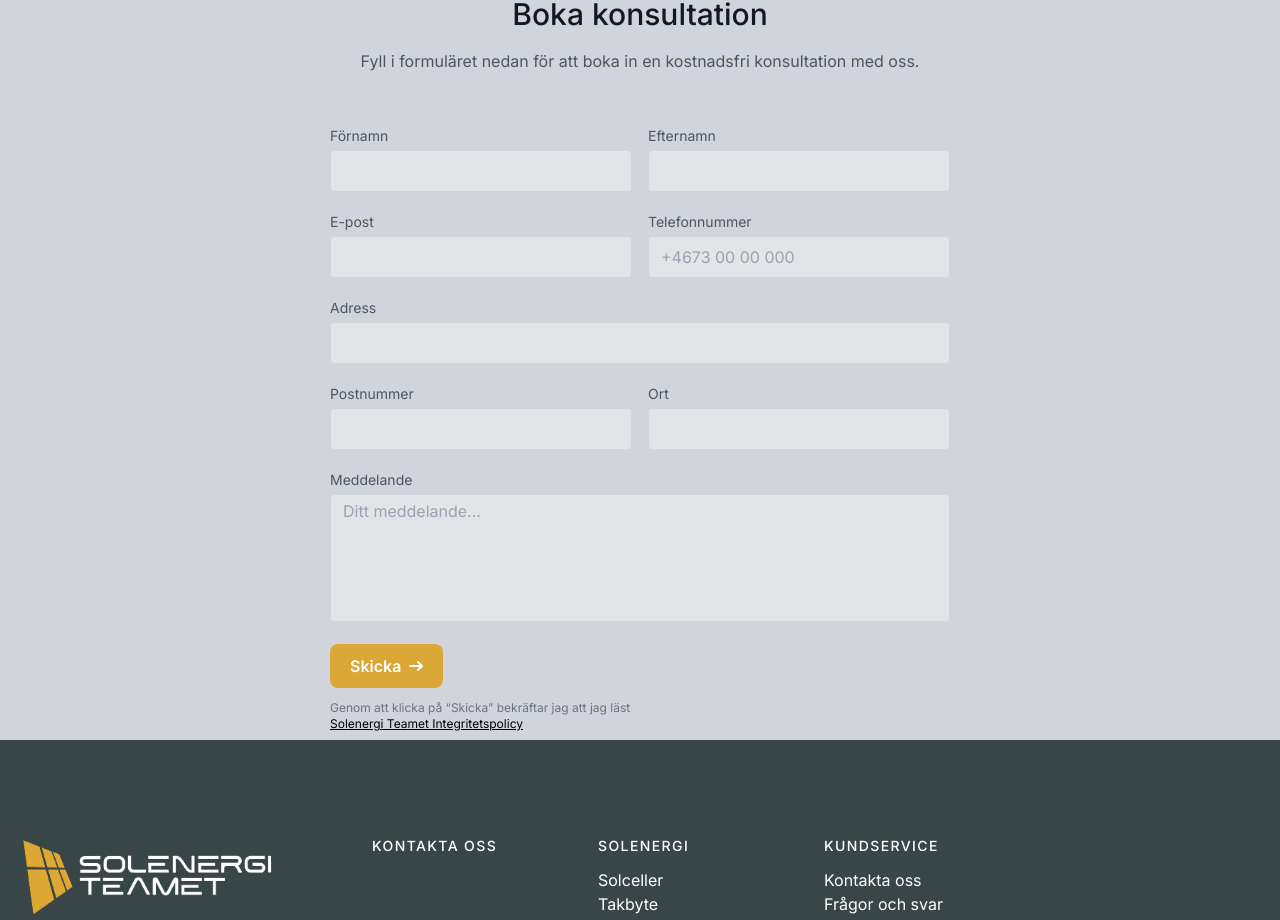
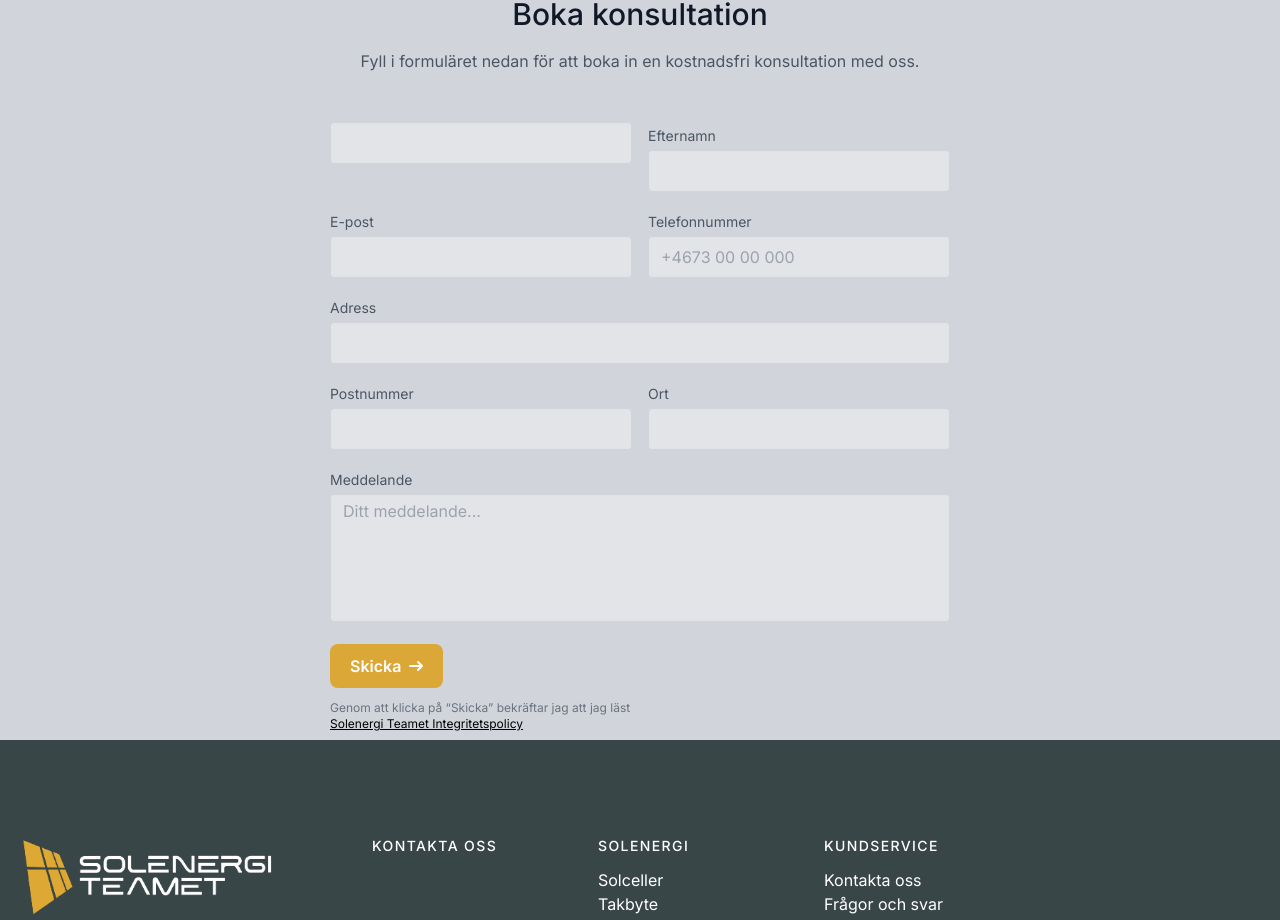
Before and after one commit to Jojaah12/solenergiteamet, a Next.js app: page / in a window 1280 px wide. Shown: the part 3193-4113 px from the top of the page. Built offline with nearby package versions, Linux system fonts and the light colour scheme.

Commit message:
register working

```diff
--- a/components/contactForm/Contact.tsx
+++ b/components/contactForm/Contact.tsx
@@ -128,11 +128,8 @@ const Contact = () => {
           <form onSubmit={handleSubmit(onSubmit)}>
             <div className="flex flex-wrap -m-2">
               <Input
-                id="firstName"
-                label="Förnamn"
+                register={register("firstName")}
                 placeholder=""
-                value={formValues.firstName}
-                onChange={handleChange}
                 error={errors.firstName}
                 errorMessage={!!errors.firstName ? errors.firstName : ""}
               />
--- a/components/contactForm/Input.tsx
+++ b/components/contactForm/Input.tsx
@@ -1,15 +1,21 @@
-interface InputProps {
-  id: string;
-  label: string;
-  placeholder: string;
-  value: string; // New prop for input value
-  onChange: (e: React.ChangeEvent<HTMLInputElement>) => void;
+type InputProps = {
+  register?: React.DetailedHTMLProps<
+    React.InputHTMLAttributes<HTMLInputElement>,
+    HTMLInputElement
+  >;
+  id?: string;
+  label?: string;
+  placeholder?: string;
+  value?: string; // New prop for input value
+  onChange?: (e: React.ChangeEvent<HTMLInputElement>) => void;
   error?: string;
-  errorMessage: string;
+  errorMessage?: string;
   className?: string;
-}
+};
 
-const Input: React.FC<InputProps> = ({
+const Input = (props: InputProps) => {
+  const {
+    register,
     id,
     label,
     placeholder,
@@ -17,15 +23,12 @@ const Input: React.FC<InputProps> = ({
     onChange,
     error,
     className,
-}) => {
+  } = props;
+
   return (
-    <div
-      className={`p-2 w-full sm:w-1/2 ${className ? className : ""}`}
-    >
+    <div className={`p-2 w-full sm:w-1/2 ${className ? className : ""}`}>
       <div className="relative">
-        <label className="leading-7 text-sm text-gray-600">
-          {label}
-        </label>
+        <label className="leading-7 text-sm text-gray-600">{label}</label>
         <input
           type="text"
           id={id}
@@ -36,10 +39,9 @@ const Input: React.FC<InputProps> = ({
           className={`w-full bg-gray-100 bg-opacity-50 rounded border ${
             error ? "border-red-500" : "border-gray-300"
           } focus:border-[#FFD700] focus:bg-white focus:ring-2 focus:ring-[#FFD700] text-base outline-none text-gray-700 py-1 px-3 leading-8 transition-colors duration-200 ease-in-out`}
+          {...register}
         />
-        {error && (
-          <p className="text-xs text-red-500 mt-1">{error}</p>
-        )}
+        {error && <p className="text-xs text-red-500 mt-1">{error}</p>}
       </div>
     </div>
   );
```
Lines whose indentation alone changed are shown as unchanged.
